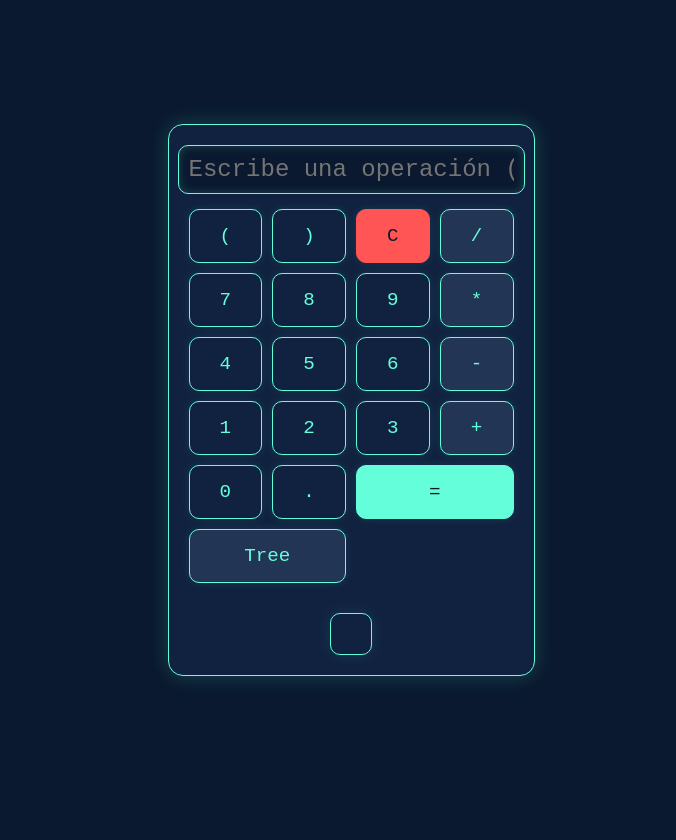
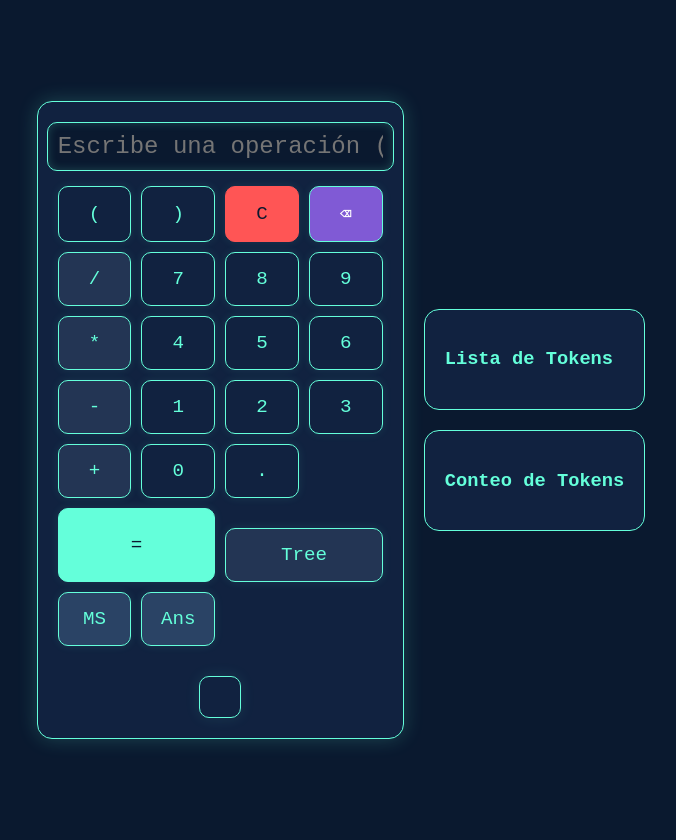
Before and after one commit to JulianVic/PDACalculadora, a Flask app: page / in a window 1280 px wide. Shown: the whole page, without its empty margins (289-965 px from the left). Before the commit the page ends 681 px from the top, so only its background shows below. Run offline with Flask 3, Linux system fonts and the light colour scheme.

Commit message:
first commit

```diff
--- a/app.py
+++ b/app.py
@@ -2,6 +2,7 @@ from dataclasses import dataclass
 from typing import Optional, Union, Dict, Any
 from flask import Flask, render_template, request, jsonify
 from lark import Lark, Transformer, v_args
+from ply import lex
 
 app = Flask(__name__)
 
@@ -46,17 +47,93 @@ class MathExpressionParser(Transformer):
     def division(self, args: list) -> Node:
         return self._create_operation_node(args, '/')
 
+# Definición de tokens
+tokens = (
+    'NUMBER',
+    'PLUS',
+    'MINUS',
+    'TIMES',
+    'DIVIDE',
+    'LPAREN',
+    'RPAREN',
+    'DECIMAL'
+)
+
+# Reglas para tokens
+t_PLUS    = r'\+'
+t_MINUS   = r'-'
+t_TIMES   = r'\*'
+t_DIVIDE  = r'/'
+t_LPAREN  = r'\('
+t_RPAREN  = r'\)'
+
+def t_NUMBER(t):
+    r'\d+'
+    t.value = float(t.value)
+    return t
+
+def t_DECIMAL(t):
+    r'\.'
+    return t
+
+def t_error(t):
+    print(f"Carácter ilegal '{t.value[0]}'")
+    t.lexer.skip(1)
+
+t_ignore = ' \t'
+
 class ExpressionEvaluator:
     def __init__(self):
         self.parser = Lark(MATH_GRAMMAR, parser='lalr', transformer=MathExpressionParser())
+        self.lexer = lex.lex()
+        self.stored_value = None
+
+    def get_tokens(self, expression):
+        self.lexer.input(expression)
+        tokens_list = []
+        token_counts = {
+            'números': 0,
+            'operadores': 0,
+            'decimales': 0
+        }
+
+        while True:
+            tok = self.lexer.token()
+            if not tok:
+                break
+            tokens_list.append({
+                'tipo': tok.type,
+                'valor': tok.value
+            })
+
+            if tok.type == 'NUMBER':
+                token_counts['números'] += 1
+            elif tok.type in ['PLUS', 'MINUS', 'TIMES', 'DIVIDE']:
+                token_counts['operadores'] += 1
+            elif tok.type == 'DECIMAL':
+                token_counts['decimales'] += 1
+
+        return tokens_list, token_counts
 
     def parse_expression(self, expression: str) -> Dict[str, Any]:
         try:
+            tokens_list, token_counts = self.get_tokens(expression)
             tree = self.parser.parse(expression)
-            result = eval(expression)  # En un entorno de producción, deberías implementar tu propio evaluador seguro
-            return {"result": result, "tree": tree}
+            result = eval(expression)
+            return {
+                "result": result,
+                "tree": tree,
+                "tokens": tokens_list,
+                "token_counts": token_counts
+            }
         except Exception as e:
             return {"error": str(e)}
+
+    def store_result(self, value):
+        self.stored_value = value
+
+    def get_stored_value(self):
+        return self.stored_value
 
 class MathAPI:
     def __init__(self):
--- a/static/css/style.css
+++ b/static/css/style.css
@@ -125,63 +125,107 @@ button.tree:hover {
     box-shadow: 0px 0px 15px rgba(100, 255, 218, 0.1);
 }
 
+.tree {
+    margin-top: 20px;
+    display: flex;
+    justify-content: center;
+}
+
 .tree-node {
-    padding: 15px;
-    margin: 15px;
-    border: 2px solid #64ffda;
+    display: flex;
+    flex-direction: column;
+    align-items: center;
+    padding: 10px;
+    position: relative;
+    margin: 0 40px;
+}
+
+.node-content {
+    width: 40px;
+    height: 40px;
+    background: #4CAF50;
     border-radius: 50%;
-    background-color: #112240;
-    color: #64ffda;
-    min-width: 40px;
-    min-height: 40px;
     display: flex;
     align-items: center;
     justify-content: center;
+    color: white;
+    font-weight: bold;
     position: relative;
-    box-shadow: 0px 0px 10px rgba(100, 255, 218, 0.2);
+    z-index: 2;
 }
 
 .tree-children {
     display: flex;
-    justify-content: center;
-    margin-top: 20px;
     position: relative;
+    width: 100%;
+    margin-top: 15px;
 }
 
-.tree-node::before,
-.tree-node::after {
+/* Línea horizontal que atraviesa todo el nivel */
+.tree-children::before {
     content: '';
     position: absolute;
-    background-color: #64ffda;
-    width: 2px;
+    top: 0;
+    left: -50px;
+    right: -50px;
+    height: 2px;
+    background: #64ffda;
 }
 
-.tree-node::before {
-    bottom: 100%;
+/* Línea vertical desde el nodo padre */
+.node-content::after {
+    content: '';
+    position: absolute;
+    top: 100%;
     left: 50%;
-    height: 20px;
+    width: 2px;
+    height: 15px;
+    background: #64ffda;
     transform: translateX(-50%);
 }
 
-.tree-children > .tree-node::after {
-    top: 100%;
+/* Líneas verticales a los nodos hijos */
+.tree-children > .tree-node::before {
+    content: '';
+    position: absolute;
+    top: -15px;
     left: 50%;
-    height: 20px;
+    width: 2px;
+    height: 15px;
+    background: #64ffda;
     transform: translateX(-50%);
 }
 
-.tree-children::before {
-    content: '';
-    position: absolute;
-    top: -20px;
-    left: 25%;
-    right: 25%;
-    height: 2px;
-    background-color: #64ffda;
+/* Nuevo layout */
+body {
+    display: grid;
+    grid-template-columns: auto auto auto;
+    gap: 20px;
+    padding: 20px;
 }
 
-.tree-node-left::after,
-.tree-node-right::after,
-.tree-children > .tree-node::before {
-    display: none;
+/* Contenedor de tokens */
+.tokens-container {
+    display: grid;
+    grid-template-columns: 1fr;
+    gap: 20px;
 }
+
+.tokens-list, .tokens-count {
+    background-color: #112240;
+    padding: 20px;
+    border-radius: 15px;
+    border: 1px solid #64ffda;
+    color: #64ffda;
+}
+
+/* Botones de memoria */
+button.memory {
+    background-color: #2a4365;
+    color: #64ffda;
+}
+
+button.backspace {
+    background-color: #805ad5;
+    color: #ffffff;
+}
--- a/templates/index.html
+++ b/templates/index.html
@@ -16,6 +16,7 @@
             <button onclick="appendToScreen('(')">(</button>
             <button onclick="appendToScreen(')')">)</button>
             <button class="clear" onclick="clearScreen()">C</button>
+            <button class="backspace" onclick="backspace()">⌫</button>
             <button class="operator" onclick="appendToScreen('/')">/</button>
             <button onclick="appendToScreen('7')">7</button>
             <button onclick="appendToScreen('8')">8</button>
@@ -33,13 +34,29 @@
             <button onclick="appendToScreen('.')">.</button>
             <button class="equal" onclick="submitExpression()">=</button>
             <button class="tree" onclick="renderTreeFromServer()">Tree</button>
+            <button class="memory" onclick="memoryStore()">MS</button>
+            <button class="memory" onclick="memoryRecall()">Ans</button>
         </div>
 
         <!-- Área para el árbol -->
         <div id="tree"></div>
     </div>
 
+    <!-- Nuevo contenedor para tokens -->
+    <div class="tokens-container">
+        <div class="tokens-list">
+            <h3>Lista de Tokens</h3>
+            <div id="tokensList"></div>
+        </div>
+        <div class="tokens-count">
+            <h3>Conteo de Tokens</h3>
+            <div id="tokensCount"></div>
+        </div>
+    </div>
+
     <script>
+        let storedValue = null;
+
         // Función para agregar texto a la pantalla
         function appendToScreen(value) {
             const screen = document.getElementById("screen");
@@ -52,7 +69,25 @@
             document.getElementById("tree").innerHTML = "";
         }
 
-        // Función para enviar la expresión al servidor
+        // Función para borrar último carácter
+        function backspace() {
+            const screen = document.getElementById("screen");
+            screen.value = screen.value.slice(0, -1);
+        }
+
+        // Funciones de memoria
+        function memoryStore() {
+            const screen = document.getElementById("screen");
+            storedValue = screen.value;
+        }
+
+        function memoryRecall() {
+            if (storedValue !== null) {
+                appendToScreen(storedValue);
+            }
+        }
+
+        // Actualizar submitExpression
         async function submitExpression() {
             const screen = document.getElementById("screen");
             const expression = screen.value;
@@ -75,9 +110,9 @@
                 alert("Error: " + data.error);
             } else {
                 screen.value = data.result;
-                console.log("Aquí nomás -->", JSON.stringify(data.tree, null, 2));
-                console.log("Aquí nomás -->", JSON.stringify(data.result, null, 2));
                 renderTree(data.tree);
+                displayTokens(data.tokens);
+                displayTokenCounts(data.token_counts);
             }
         }
 
@@ -86,14 +121,17 @@
             const treeContainer = document.getElementById("tree");
             treeContainer.innerHTML = ""; // Limpiar el contenido previo
 
-            // Función recursiva para crear nodos del árbol
             function createTreeNode(node) {
                 if (!node) return null;
 
                 const element = document.createElement("div");
                 element.classList.add("tree-node");
-                console.log("El valor es -->" + node.value)
-                element.innerText = node.value; // Mostrar valor del nodo
+
+                // Crear el contenedor del nodo
+                const nodeContent = document.createElement("div");
+                nodeContent.classList.add("node-content");
+                nodeContent.innerText = node.value;
+                element.appendChild(nodeContent);
 
                 // Si el nodo tiene hijos, crear subnodos
                 if (node.left || node.right) {
@@ -142,6 +180,26 @@
                 renderTree(data.tree);
             }
         }
+
+        function displayTokens(tokens) {
+            const tokensList = document.getElementById("tokensList");
+            tokensList.innerHTML = tokens.map(token =>
+                `<div class="token">
+                    <span class="token-type">${token.tipo}</span>:
+                    <span class="token-value">${token.valor}</span>
+                </div>`
+            ).join('');
+        }
+
+        function displayTokenCounts(counts) {
+            const tokensCount = document.getElementById("tokensCount");
+            tokensCount.innerHTML = Object.entries(counts).map(([key, value]) =>
+                `<div class="count-item">
+                    <span class="count-label">Total ${key}:</span>
+                    <span class="count-value">${value}</span>
+                </div>`
+            ).join('');
+        }
     </script>
 </body>
 </html>
```
